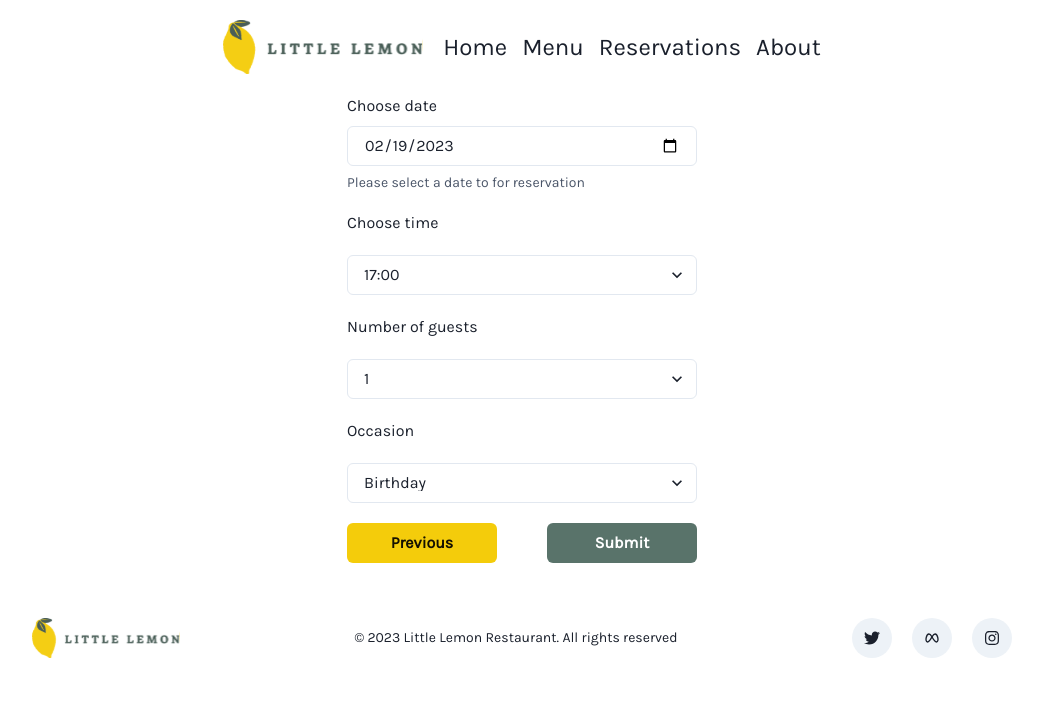
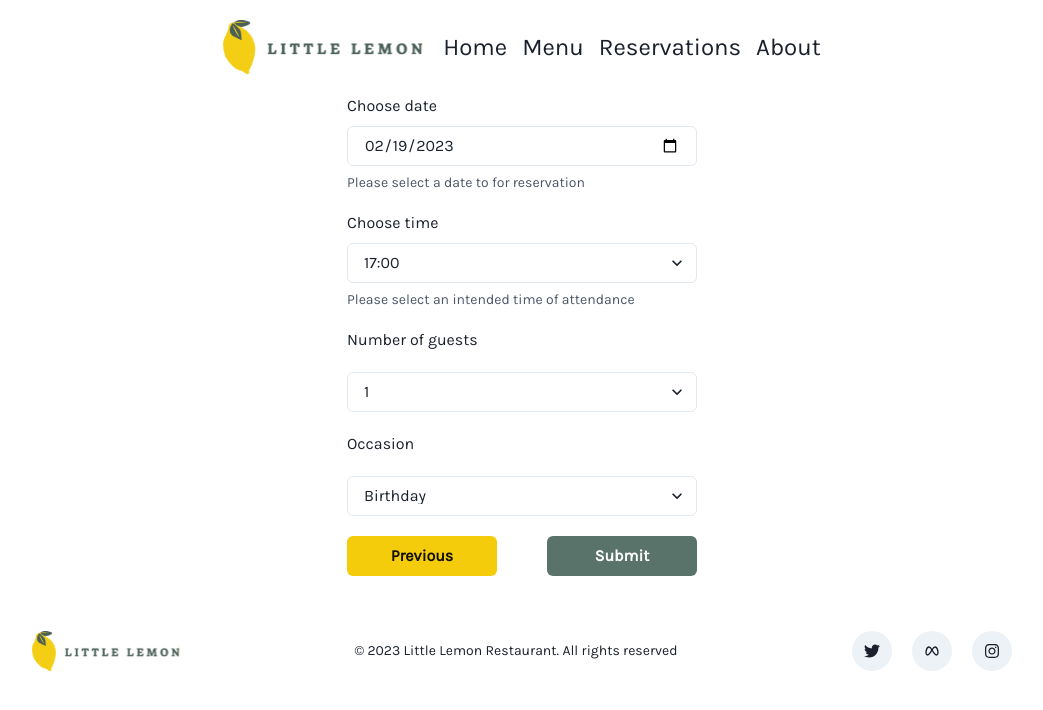
Before and after one commit to S-Rosemond/Little_Lemon, a React (Create React App) app: page /reservations in a window 1280 px wide. Shown: the top 710 px of the page, without its empty margins (118-1161 px from the left). Built offline with nearby package versions, Linux system fonts and the light colour scheme; a web font is replaced by a local one.

Commit message:
Time picker helper text update

```diff
--- a/src/components/BookingForm/TimePicker/TimePicker.jsx
+++ b/src/components/BookingForm/TimePicker/TimePicker.jsx
@@ -1,4 +1,9 @@
-import { Menu, MenuButton, MenuList, Button, Select } from "@chakra-ui/react";
+import {
+  FormHelperText,
+  Select,
+  FormControl,
+  FormLabel,
+} from "@chakra-ui/react";
 import React from "react";
 // import TimePickerOptions from "./TimePickerOptions";
 import CreateSelectOptions from "./TimePickerOptions";
@@ -6,10 +11,15 @@ import CreateSelectOptions from "./TimePickerOptions";
 function TimePicker({ formik }) {
   return (
     <>
-      <label htmlFor="time">Choose time</label>
-      <Select name="time" id="time" {...formik.getFieldProps("time")}>
-        <CreateSelectOptions />
-      </Select>
+      <FormControl isInvalid={formik.errors.time}>
+        <FormLabel htmlFor="time">Choose time</FormLabel>
+        <Select name="time" id="time" {...formik.getFieldProps("time")}>
+          <CreateSelectOptions />
+        </Select>
+        <FormHelperText>
+          Please select an intended time of attendance
+        </FormHelperText>
+      </FormControl>
     </>
   );
 }
```
